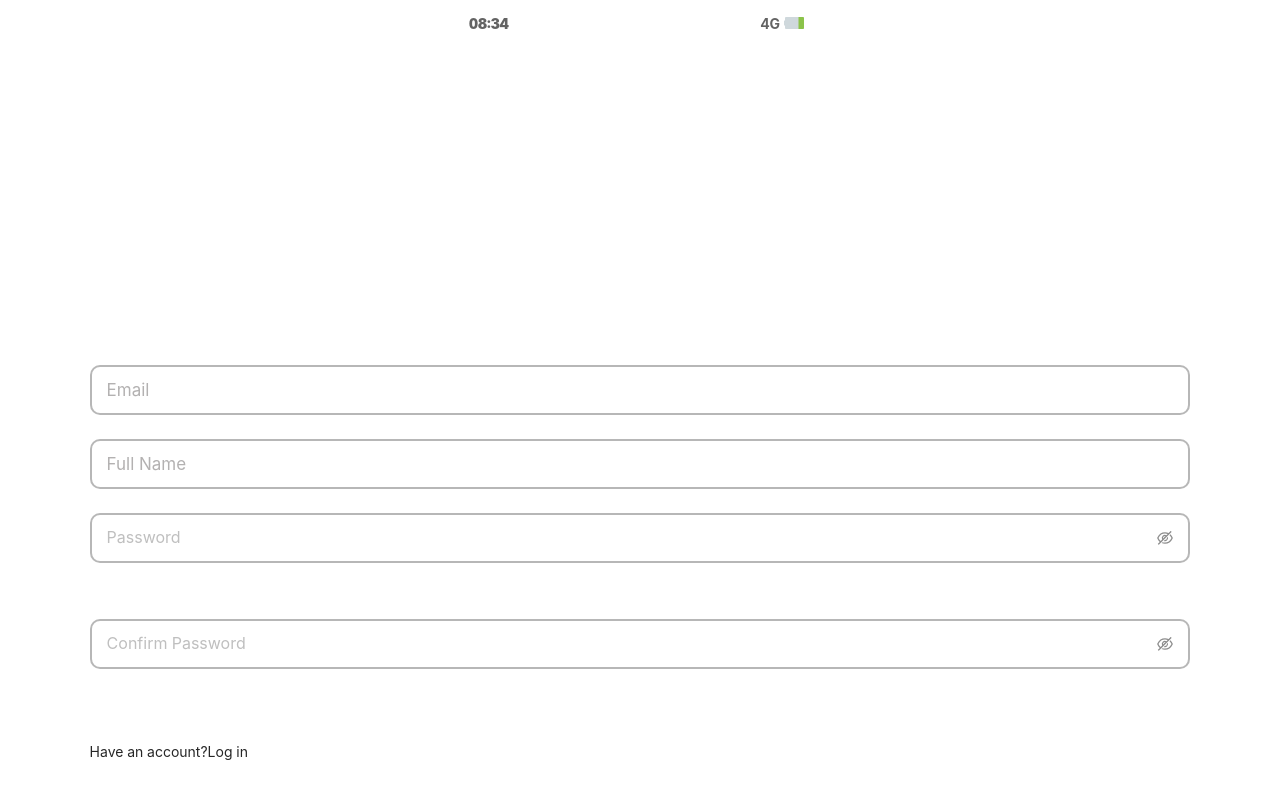
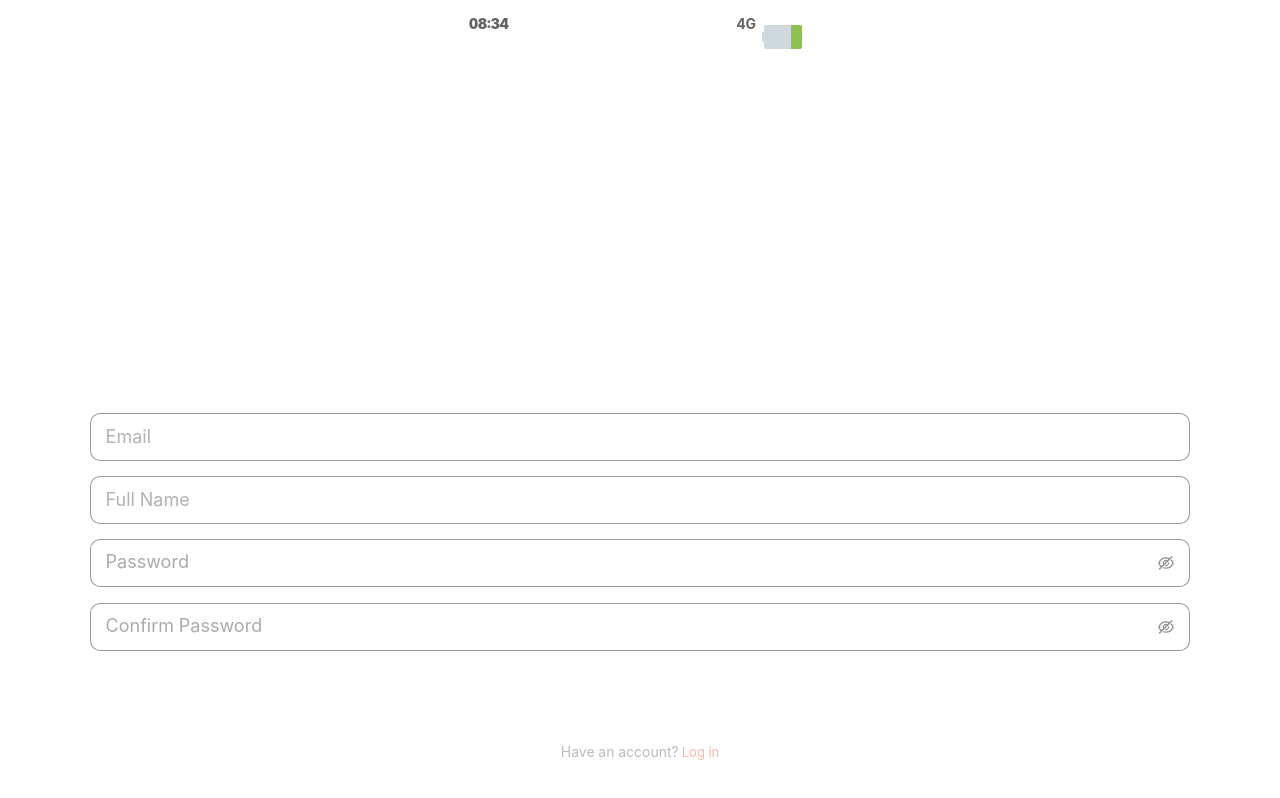
Before and after one commit to ali-en-2000/todo-list, a React (Create React App) app: page /SignUp in a window 1280 px wide. Built offline with nearby package versions, Linux system fonts and the light colour scheme.

Commit message:
delete extra styles

```diff
--- a/src/style/App.css
+++ b/src/style/App.css
@@ -22,7 +22,3 @@
     font-size: 14px;
     margin-right: 2px;
 }
-.battrey img{
-    width: 24px;
-    margin-top: -3px;
-}
--- a/src/style/forgetPassword.css
+++ b/src/style/forgetPassword.css
@@ -1,22 +1,15 @@
-.icon{
-    position: relative;
-    width: 390px !important;
-    height: 844px !important;
-    margin: auto;
+.psw-div{
+    width: 86%;
+    margin: 167px  auto  0;
+
 }
-.todo-image{
-    position:relative;
-    bottom: -20% !important;
-    margin-left: 17%;
-    width: 66% !important;
-}
-
 .arrow-image{
     position: absolute;
     width: 25px;
-    left: 3vh;
-    top: 6vh;
+    left: 1.5vh;
+    top: -362px !important;
     opacity: .6;
+    cursor: pointer;
 }
 .login-form{
     position: absolute;
@@ -25,33 +18,23 @@
     left: 7%;
 }
 
-.input-value{
-    height: 48px;
-    border-radius: 10px !important;
-    padding: 0 15px !important;
-    border: 2px solid #a5a5a5cc !important;
-    margin-bottom: 20px;
+.pw{
+    margin-bottom: 15px !important;
 }
+.cpw-error{
+    border:  1.8px solid red !important;
+}
+.pw-error{
+    border:  1.8px solid red !important;
+    margin-bottom: 15px !important;
 
-.iv{
-    margin-bottom: 14px !important;
 }
-
-#placeholder-1::placeholder,
-#placeholder-2::placeholder{
+#placeholder_NewPassword::placeholder,
+#placeholder_ConfirmNewPassword::placeholder{
     color: #a5a5a5cc;
     font-size: 18px;
 }
 
-.changePassword-btn{
-    top: 18px;
-    font-weight: 500;
-    letter-spacing: 1px;
-    font-size: 16px;
-    height:48px !important;
-    background-color:#F79E89 !important;
-    color: rgba(228, 228, 228, 0.836);
-    border:none !important;
-    border-radius:10px !important;
-    padding:10px 0 !important;
+.validation_button.changePass{
+    top: 24px;
 }
--- a/src/style/login.css
+++ b/src/style/login.css
@@ -1,77 +1,63 @@
-.icon{
-    position: relative;
-    width: 390px !important;
-    height: 844px !important;
-    margin: auto;
-    border: 1px solid red;
- }Y
-.todo-image{
-    position:relative;
-    top: 20% !important;
-    margin-left: 17% ;
-    width: 66% !important;
+.login-form{
+    margin-bottom: 20px !important;
 }
-
-.login-form{
-    bottom: 20px !important;
-    position: absolute;
-    height: 300px;
-    width: 86%;
-    left: 7%;
-}
-
 .input-value{
     height: 48px;
     border-radius: 10px !important;
     padding: 0 15px !important;
-    border: 2px solid #a5a5a5cc !important;
-    top: -10px;
+    border: 1px solid #27272777 !important;
+    top: -8px;
+}
+.checkEmail_error,
+.checkPassword_error{
+    border-color: red !important;
 }
 
-#placeholder0{
+#placeholder_email{
     margin-top: 27px !important;
     margin-bottom: -10px !important;
 }
-#placeholder0::placeholder{
+#placeholder_email::placeholder,
+#placeholder_password::placeholder{
     color: #a5a5a5cc !important;
     font-size: 18px !important;
 }
-#placeholder1::placeholder{
-    color: #a5a5a5cc;
-    font-size: 18px;
-}
 
-.login-form-forgot{
+.forgetPass_link{
     display: flex;
     justify-content: flex-end;
     color: #b3b1b1;
-    margin-top: 1px;
+    margin-top: 0px;
     font-size: 97%;
+    cursor: pointer;
 }
 
-.sign-in-btn{
+.validation_button{
+    height:48px ;
+    background-color:#F79E89 ;
+    font-weight: 500;
     letter-spacing: 1px;
-    color: #dfdbdbd5;
-    font-weight: 500;
-    height:48px !important;
-    background-color:#F79E89 !important;
-    border:none !important;
-    border-radius:10px !important;
-    margin-top: -15px;
+    border:none ;
+    border-radius:10px ;
+    margin-top: -10px;
     padding:10px 0 !important;
 }
 
-.link-sign-up{
+.ant-btn-primary:hover, .ant-btn-primary:focus {
+    background-color: #F79E89 !important;
+}
+.sinUp_link{
     width: 100%;
     position: absolute;
     text-align: center;
-    margin-top: -12.5% !important;
-    color: #c2c1c1ec;
+    margin-top: -5.5% ;
+    color: rgba(39, 39, 39, 0.315);
     transform: scale(1, .9);
 
 }
 
-.link-sign-up a{
+.sinUp_link span{
+    cursor: pointer;
     color: #f79d89be;
     margin-left: 3px;
 }
--- a/src/style/signUp.css
+++ b/src/style/signUp.css
@@ -1,67 +1,89 @@
-.icon{
-    position: relative;
-    width: 390px !important;
-    height: 844px !important;
-    margin: auto;
+.signup-form{
+    position: absolute;
+    bottom: 0;
+    width: 86%;
+    left: 7%;
+    height: 400px;
+}
+
+.SignUp_Input_emial{
+    top: 13px !important;
+}
+.SignUp_Input_Name{
+    top: 4px !important;
+}
+.SignUp_Input_Password{
+    top: -5px !important;
+    font-size:23px
+}
+.SignUp_Input_ConfirmPassword{
+    top: -45px !important;
+    font-size:23px
+}
+
+.SignUp_Input_emial_error{
+    top: 13px !important;
+    border-color: red !important;
+}
+.SignUp_Input_Name_error{
+    top: 4px !important;
+    border-color: red !important;
+}
+.SignUp_Input_ConfirmPassword_error{
+    top: -5px !important;
+    font-size:23px;
+    border-color: red !important;
+}
+.SignUp_Input_Password_error{
+    top: -45px !important;
+    font-size:23px;
+    border-color: red !important;
+}
+
+.input-value::placeholder{
+    font-size: 18px !important;
+    color: #b3b1b1 !important;
+}
+
+#placeHolder_Password::placeholder,
+#placeHolder_ConfirmPassword::placeholder{
+    color: #979494cc !important;
+    font-size: 18px;
+}
+.validation_button{
+    font-family: 'montsratt';
+    height:48px ;
+    background-color:#F79E89 ;
+    letter-spacing: 1px;
+    border:none ;
+    border-radius:10px ;
+    padding:10px 0 ;
+    margin-top: -9px;
+    padding:10px 0 !important;
+}
+
+.validation_button:hover{
+    background-color:#F79E89 ;
+
 }
 
 
-.signup-form{
-    position: absolute;
-    bottom: 1%;
-    width: 86%;
-    left: 7%;
-    padding-top: 5px !important;
+.signUp{
+    top: -4px;
 }
 
-.input-tag{
-    transform: translateY(40px);
-    height: 300px;
-}
-
-.input-value{
-    height: 50px !important;
-    border-radius: 10px !important;
-    border-color: #b3b1b1 !important;
-    padding: 0 15px !important;
-    border: 2px solid #b3b1b1cc !important;
-    margin-bottom: 0 !important;
+.login_link{
+    width: 100%;
+    position: absolute;
+    text-align: center;
+    top: -17px ;
+    color: rgba(39, 39, 39, 0.315);
 
 }
 
-.input-value::placeholder{
-    font-size: 17px !important;
-    color: #b3b1b1 !important;
-}
-#placeHolder0::placeholder,
-#placeHolder1::placeholder{
-    color: #979494cc !important;
-    font-size: 18px;
-}
-
-.sign-UP-btn{
-    height:48px !important;
-    background-color:#F79E89 !important;
-    border:none !important;
-    border-radius:10px !important;
-    top: 12px;
-    padding:10px 0 !important;
-    font-weight:  500 !important;
-    letter-spacing: 1px;
-    color: rgba(241, 241, 241, 0.897) !important;
-}
-
-.link-sign-up{
-    width: 100%;
-    position: absolute;
-    text-align: center;
-    top: 38px !important;
-    color: #c2c1c1ec;
-    transform: scale(1.1, .9);
-
-}
-
-.link-sign-up a{
+.login_link span{
+    font-size: 13px;
     color: #f79d89be;
     margin-left: 3px;
+    cursor: pointer;
 }
```
